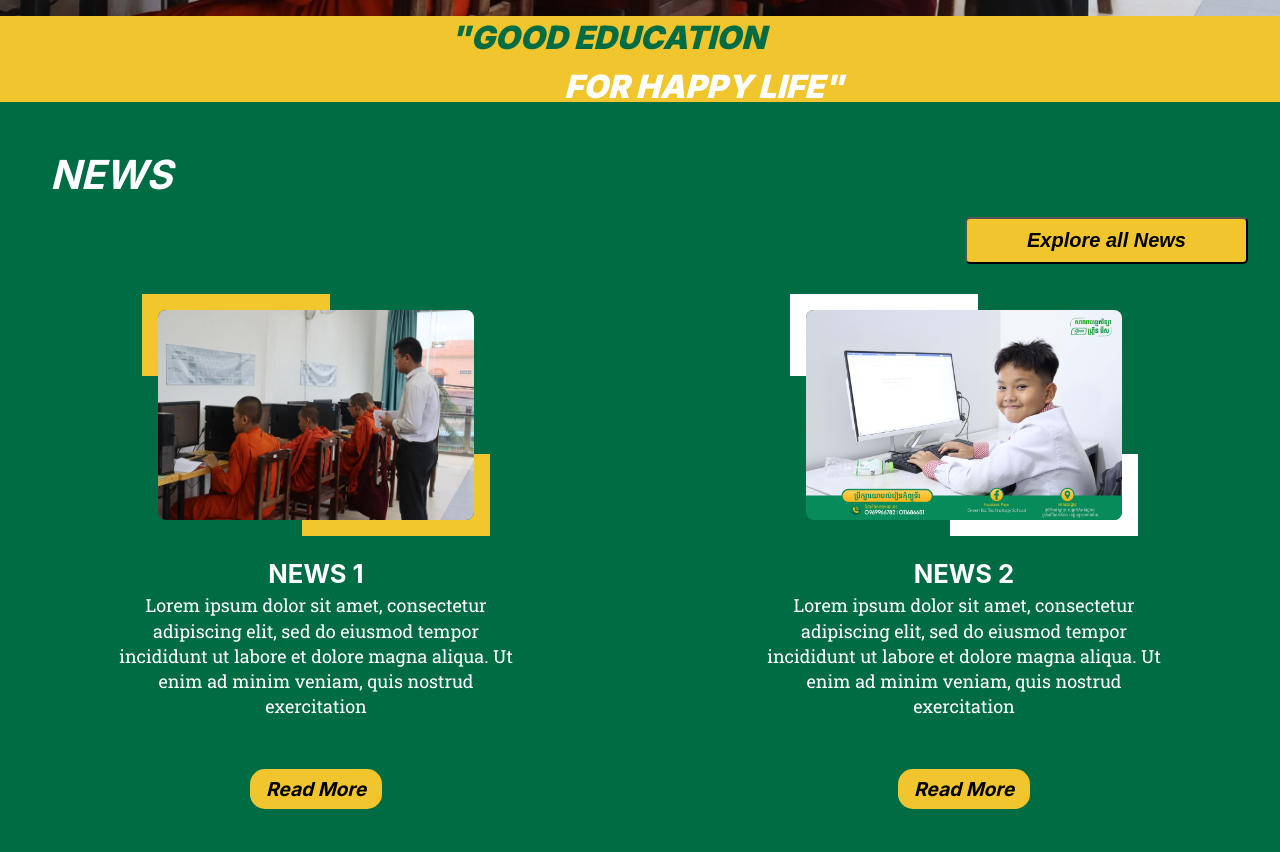
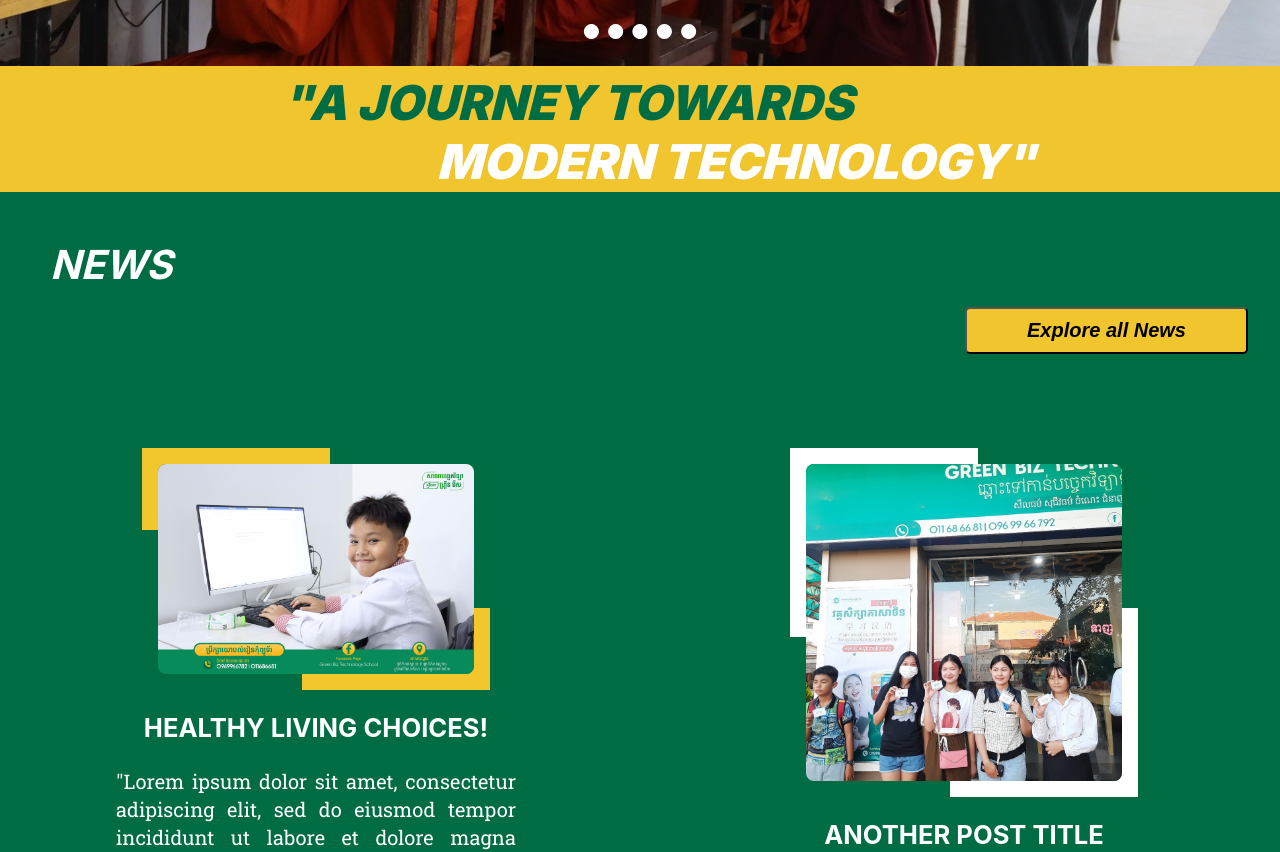
Before and after one commit to phiromkong/green-biz-techonology-school-website, a React (Create React App) app: page / in a window 1280 px wide. Shown: the part 800-1652 px from the top of the page. Built offline with nearby package versions, Linux system fonts and the light colour scheme.

Commit message:
Configure routes for Hnews Change slogan debug frontend

```diff
--- a/src/App.js
+++ b/src/App.js
@@ -10,6 +10,7 @@ import Gallery from './pages/Gallery';
 import Contact from './pages/Contact';
 import AdminLogin from './pages/AdminLogin';
 import AdminDashboard from './pages/AdminDashboard';
+import CoursesDetail from './components/Coursedetail';
 
 function App() {
   const newsData = [
@@ -62,11 +63,23 @@ function App() {
       newsImages: ["../Img4.jpg", "../Img5.jpg"],
     },
   ];
+  const cardData = [
+    { id: 1, title: "Course 1", image: "./Img1.jpg", description: "Lorem ipsum dolor sit amet, consectetur adipiscing elit, sed do eiusmod tempor incididunt ut labore et dolore magna aliqua. Ut enim ad minim veniam, quis nostrud exercitation", link: "/course-details1" },
+    { id: 2, title: "Course 2", image: "./Img2.jpg", description: "Lorem ipsum dolor sit amet, consectetur adipiscing elit, sed do eiusmod tempor incididunt ut labore et dolore magna aliqua. Ut enim ad minim veniam, quis nostrud exercitation", link: "/course-details2" },
+    { id: 3, title: "Course 3", image: "./Img3.jpg", description: "Lorem ipsum dolor sit amet, consectetur adipiscing elit, sed do eiusmod tempor incididunt ut labore et dolore magna aliqua. Ut enim ad minim veniam, quis nostrud exercitation", link: "/course-details3" },
+    { id: 4, title: "Course 4", image: "./Img1.jpg", description: "Lorem ipsum dolor sit amet, consectetur adipiscing elit, sed do eiusmod tempor incididunt ut labore et dolore magna aliqua. Ut enim ad minim veniam, quis nostrud exercitation", link: "/course-details4" },
+    { id: 5, title: "Course 5", image: "./Img2.jpg", description: "Lorem ipsum dolor sit amet, consectetur adipiscing elit, sed do eiusmod tempor incididunt ut labore et dolore magna aliqua. Ut enim ad minim veniam, quis nostrud exercitation", link: "/course-details5" },
+    { id: 6, title: "Course 6", image: "./Img3.jpg", description: "Lorem ipsum dolor sit amet, consectetur adipiscing elit, sed do eiusmod tempor incididunt ut labore et dolore magna aliqua. Ut enim ad minim veniam, quis nostrud exercitation", link: "/course-details6" },
+    { id: 7, title: "Course 7", image: "./Img1.jpg", description: "Lorem ipsum dolor sit amet, consectetur adipiscing elit, sed do eiusmod tempor incididunt ut labore et dolore magna aliqua. Ut enim ad minim veniam, quis nostrud exercitation", link: "/course-details7" },
+    { id: 8, title: "Course 8", image: "./Img2.jpg", description: "Lorem ipsum dolor sit amet, consectetur adipiscing elit, sed do eiusmod tempor incididunt ut labore et dolore magna aliqua. Ut enim ad minim veniam, quis nostrud exercitation", link: "/course-details8" },
+    { id: 9, title: "Course 9", image: "./Img3.jpg", description: "Lorem ipsum dolor sit amet, consectetur adipiscing elit, sed do eiusmod tempor incididunt ut labore et dolore magna aliqua. Ut enim ad minim veniam, quis nostrud exercitation", link: "/course-details9" },
+  ];
  return (
     <Router>
       <Routes>
         <Route path="/about" element={<About />} />
         <Route path="/courses" element={<Courses />} />
+        <Route path="/course-details/:id" element={<CoursesDetail courses={cardData} />} />
         <Route path="/news" element={<News />} />
         <Route path="/news/:id" element={<NewsDetails newsData={newsData} />} />
         <Route path="/faculty" element={<Faculty />} />
--- /dev/null
+++ b/src/components/Coursedetail.jsx
@@ -0,0 +1,26 @@
+import React from 'react';
+import { useParams } from 'react-router-dom';
+import Navbar from './Navbar';
+import Footer from './Footer';
+
+const CoursesDetail = ({ courses }) => {
+    const { id } = useParams();
+  const course = courses.find((course) => course.link === `/course-details/${id}`);
+  if (!course) {
+    return <p>Course not found</p>;
+  }
+
+  return (
+    <div>
+      <Navbar />
+      <div className='course-details'>
+        <div className='course-title'>{course.title}</div>
+        <p>{course.description}</p>
+        {/* Add more details as needed */}
+      </div>
+      <Footer />
+    </div>
+  );
+};
+
+export default CoursesDetail;
--- a/src/components/Hnews.jsx
+++ b/src/components/Hnews.jsx
@@ -3,23 +3,30 @@ import Grid from '@mui/material/Grid';
 import { Link } from 'react-router-dom';
 import "./css/Hnews.css";
 
-function Hnews({ children }) {
+function Hnews({ children, limit = 4 }) {
+  const limitedChildren = React.Children.toArray(children).slice(0, limit);
+
   return (
     <div className="program_container text-center">
       <h2 className='news_update_title'>News</h2>
       <button className='all_news'>
-        <Link to="/news" style={{color: 'black'}}>Explore all News</Link>
+        <Link to="/news" style={{ color: 'black' }}>Explore all News</Link>
       </button>
       <Grid container spacing={2}>
-        {React.Children.map(children, (child, index) => {
+        {limitedChildren.map((child, index) => {
           const isOdd = index % 2 !== 0;
           const isColumnOdd = Math.floor(index / 2) % 2 !== 0;
           const imageStyle = (isColumnOdd && isOdd) || (!isColumnOdd && !isOdd)
             ? 'c_program_image_y'
             : 'c_program_image_w';
 
+            const gridColumnStyle = {
+              paddingTop: isColumnOdd ? '0px' : '80px', // Add your desired top padding value for the second column
+              paddingRight: '0', // No right padding for this example
+            };
+
           return (
-            <Grid item key={index} xs={12} md={6}>
+            <Grid item key={index} xs={12} md={6} style={gridColumnStyle}>
               {React.cloneElement(child, { imageStyle })}
             </Grid>
           );
--- a/src/components/Navbar.jsx
+++ b/src/components/Navbar.jsx
@@ -18,7 +18,7 @@ export const Navbar = () => {
                 <div>
                     <Link to="/" className="title">
                         <div className="logo-container">
-                            <img src="logo192.png" alt="School Logo" className="logo" />
+                            <img src="logo2.png" alt="School Logo" className="logo" />
                         </div>
                         <div className="title-container">
                             <div className="english">Green Biz Technology School</div>
--- a/src/components/NewsCard.jsx
+++ b/src/components/NewsCard.jsx
@@ -1,29 +1,30 @@
-// Program.jsx
 import React from 'react';
-import "./css/NewsCard.css";
+import { Link } from 'react-router-dom';
+import './css/NewsCard.css';
 
-function NewsCard({ title, imgUrl, description, link, imageStyle, gridColumn }) {
-    const gridStyles = {
-        gridColumn: gridColumn,
-      };
+function NewsCard({ title, imgUrl, description, content, id, imageStyle, gridColumn }) {
+  const gridStyles = {
+    gridColumn: gridColumn,
+  };
+
   return (
     <div className="text-center" style={gridStyles}>
       <div className="program_box">
-        <a href={link}>
+        <Link to={`/news/${id}`}>
           <img className={`c_program_image ${imageStyle}`} src={imgUrl} alt={title} />
-        </a>
+        </Link>
         <div className="pt-5">
-          <a href={link}>
+          <Link to={`/news/${id}`}>
             <h4 className="c_white ctitle_program">{title}</h4>
-          </a>
+          </Link>
           <div className="c_white font12rem text__content four_line program__content ac_text">
             <p>{description}</p>
           </div>
-          <a href={link}>
+          <Link to={`/news/${id}`}>
             <div className="d-flex ohver_read pt-2">
               <button className="read_more">Read More</button>
             </div>
-          </a>
+          </Link>
         </div>
       </div>
     </div>
--- a/src/components/Slogan.jsx
+++ b/src/components/Slogan.jsx
@@ -4,8 +4,8 @@ import styles from './css/Slogan.module.css';
 const Slogan = () => {
  return (
     <div className={styles.Slogan}>
-      <div className={styles.part1}>"GOOD EDUCATION</div>
-      <div className={styles.part2}>FOR HAPPY LIFE"</div>
+      <div className={styles.part1}>"A JOURNEY TOWARDS</div>
+      <div className={styles.part2}> MODERN TECHNOLOGY"</div>
     </div>
  );
 };
--- a/src/components/css/Footer.css
+++ b/src/components/css/Footer.css
@@ -43,11 +43,13 @@ footer {
 .footer-left h4 {
   font-size: 20px;
   font-weight: bold;
-  font-weight: 600
+  font-weight: 600;
+  margin-left: -30px;
 }
 
 .footer-left p {
   line-height: 25px;
+  margin-left: -30px;
 }
 
 /* Social Icons styles */
@@ -55,6 +57,7 @@ footer {
   display: flex;
   flex-wrap: wrap;
   margin-top: 10px;
+  margin-left: -30px;
 }
 
 .social-icons a {
@@ -74,6 +77,7 @@ footer {
   min-height: 460px;
   height: auto;
   padding-top: 70px;
+  padding-left: 30px;
 
 }
 
--- a/src/components/css/Navbar.css
+++ b/src/components/css/Navbar.css
@@ -51,7 +51,7 @@ nav .title {
 }
 
 .logo {
-    width: 50px;
+    width: 100px;
     height: auto;
 }
 
@@ -108,6 +108,9 @@ nav .menu span {
 
 
 @media (max-width: 864px) {
+    .logo {
+        width: 100px; /* Adjust the width for larger screens */
+    }
     nav .menu {
         display: flex;
     }
--- a/src/components/css/NewsCard.css
+++ b/src/components/css/NewsCard.css
@@ -59,11 +59,11 @@ a {
     line-height: 1.4;
     color: white;
     font-family: 'Roboto Slab', serif;
-    font-size: 18px;
+    font-size: 20px;
     max-width: 400px;
     margin: 0 auto;
-    text-align: center;
     padding-bottom: 50px;
-    margin-top: -30px;
-    text-align: center;
+    margin-top: -10px;
+    text-align: justify;
+    word-spacing: 0.5px;
   }
--- a/src/components/css/Slogan.module.css
+++ b/src/components/css/Slogan.module.css
@@ -1,38 +1,36 @@
 .Slogan {
     display: flex;
     flex-direction: column;
-   justify-content: space-between;
-   height: 15vh;
+    justify-content: center; /* Center vertically */
+    align-items: center; /* Center horizontally */
+    height: 20vh;
     background-color: #F0C52D;
     margin-bottom: -4.3vh;
     margin-top: -288px;
     max-height: 100%;
  }
 
-.Slogan .part1 {
-   font-family: "Inter", sans-serif;
-   font-optical-sizing: auto;
-   font-weight: 900;
-   font-style: italic;
-   font-variation-settings:"slnt" 0;
-   color: #006C44;
-   text-align: center;
-   padding-top: 2px;
-   padding-right: 2em;
-   font-size: 2em;
-}
-
+ .Slogan .part1,
  .Slogan .part2 {
     font-family: "Inter", sans-serif;
     font-optical-sizing: auto;
     font-weight: 900;
     font-style: italic;
     font-variation-settings:"slnt" 0;
-   color: White;
     text-align: center;
+    font-size: 3em;
+ }
+
+ .Slogan .part1 {
+    color: #006C44;
+    padding-top: 2px;
+    padding-right: 3em;
+ }
+
+ .Slogan .part2 {
+    color: white;
     padding-left: 4em;
     padding-bottom: 30px;
-   font-size: 2em;
  }
 
 @media (max-width: 1024px) {
--- a/src/pages/Home.jsx
+++ b/src/pages/Home.jsx
@@ -10,24 +10,83 @@ import Footer from '../components/Footer';
 
 const Home = () => {
   const partnerLogos = [
-    {icon: "./IFLS-Logo.png"},
-    {icon: "./Vattanac-Logo.png"},
-    {icon: "./IFLS-Logo.png"},
-    {icon: "./IFLS-Logo.png"},
-    {icon: "./Vattanac-Logo.png"},
-    {icon: "./IFLS-Logo.png"},
-    {icon: "./IFLS-Logo.png"},
-    {icon: "./Vattanac-Logo.png"},
-    {icon: "./IFLS-Logo.png"},
-    {icon: "./IFLS-Logo.png"},
-    {icon: "./Vattanac-Logo.png"},
-    {icon: "./IFLS-Logo.png"},
+    { icon: "./IFLS-Logo.png" },
+    { icon: "./Vattanac-Logo.png" },
+    { icon: "./IFLS-Logo.png" },
+    { icon: "./IFLS-Logo.png" },
+    { icon: "./Vattanac-Logo.png" },
+    { icon: "./IFLS-Logo.png" },
+    { icon: "./IFLS-Logo.png" },
+    { icon: "./Vattanac-Logo.png" },
+    { icon: "./IFLS-Logo.png" },
+    { icon: "./IFLS-Logo.png" },
+    { icon: "./Vattanac-Logo.png" },
+    { icon: "./IFLS-Logo.png" },
   ];
+
+  const newsData = [
+    {
+      id: 1,
+      title: 'Healthy living choices!',
+      description: '"Lorem ipsum dolor sit amet, consectetur adipiscing elit, sed do eiusmod tempor incididunt ut labore et dolore magna aliqua."',
+      content: '"Lorem ipsum dolor sit amet, consectetur adipiscing elit, sed do eiusmod tempor incididunt ut labore et dolore magna aliqua. Ut enim ad minim veniam, quis nostrud exercitation ullamco laboris nisi ut aliquip ex ea commodo consequat. Duis aute irure dolor in reprehenderit in voluptate velit esse cillum dolore eu fugiat nulla pariatur"Lorem ipsum dolor sit amet, consectetur adipiscing elit, sed do eiusmod tempor incididunt ut labore et dolore magna aliqua. Ut enim ad minim veniam, quis nostrud exercitation ullamco laboris nisi ut aliquip ex ea commodo consequat. Duis aute irure dolor in reprehenderit in voluptate velit esse cillum dolore eu fugiat nulla pariatur..".."',
+      date: '16 January 2024',
+      thumbnailImage: "../Img2.jpg",
+      newsImages: ["../Img2.jpg", "../Img3.jpg", "../Img2.jpg", "../Img3.jpg"],
+    },
+    {
+      id: 2,
+      title: 'Another post title',
+      description: '"Lorem ipsum dolor sit amet, consectetur adipiscing elit, sed do eiusmod tempor incididunt ut labore et dolore magna aliqua."',
+      content: '"Lorem ipsum dolor sit amet, consectetur adipiscing elit, sed do eiusmod tempor incididunt ut labore et dolore magna aliqua. Ut enim ad minim veniam, quis nostrud exercitation ullamco laboris nisi ut aliquip ex ea commodo consequat. Duis aute irure dolor in reprehenderit in voluptate velit esse cillum dolore eu fugiat nulla pariatur"Lorem ipsum dolor sit amet, consectetur adipiscing elit, sed do eiusmod tempor incididunt ut labore et dolore magna aliqua. Ut enim ad minim veniam, quis nostrud exercitation ullamco laboris nisi ut aliquip ex ea commodo consequat. Duis aute irure dolor in reprehenderit in voluptate velit esse cillum dolore eu fugiat nulla pariatur..".."',
+      date: '17 January 2024',
+      thumbnailImage: "../Img4.jpg",
+      newsImages: ["../Img4.jpg", "../Img5.jpg"],
+    },
+    {
+      id: 3,
+      title: 'Healthy living choices!',
+      description: '"Lorem ipsum dolor sit amet, consectetur adipiscing elit, sed do eiusmod tempor incididunt ut labore et dolore magna aliqua."',
+      content: '"Lorem ipsum dolor sit amet, consectetur adipiscing elit, sed do eiusmod tempor incididunt ut labore et dolore magna aliqua. Ut enim ad minim veniam, quis nostrud exercitation ullamco laboris nisi ut aliquip ex ea commodo consequat. Duis aute irure dolor in reprehenderit in voluptate velit esse cillum dolore eu fugiat nulla pariatur"Lorem ipsum dolor sit amet, consectetur adipiscing elit, sed do eiusmod tempor incididunt ut labore et dolore magna aliqua. Ut enim ad minim veniam, quis nostrud exercitation ullamco laboris nisi ut aliquip ex ea commodo consequat. Duis aute irure dolor in reprehenderit in voluptate velit esse cillum dolore eu fugiat nulla pariatur..".."',
+      date: '16 January 2024',
+      thumbnailImage: "../Img2.jpg",
+      newsImages: ["../Img2.jpg", "../Img3.jpg"],
+    },
+    {
+      id: 4,
+      title: 'Another post title',
+      description: '"Lorem ipsum dolor sit amet, consectetur adipiscing elit, sed do eiusmod tempor incididunt ut labore et dolore magna aliqua."',
+      content: '"Lorem ipsum dolor sit amet, consectetur adipiscing elit, sed do eiusmod tempor incididunt ut labore et dolore magna aliqua. Ut enim ad minim veniam, quis nostrud exercitation ullamco laboris nisi ut aliquip ex ea commodo consequat. Duis aute irure dolor in reprehenderit in voluptate velit esse cillum dolore eu fugiat nulla pariatur"Lorem ipsum dolor sit amet, consectetur adipiscing elit, sed do eiusmod tempor incididunt ut labore et dolore magna aliqua. Ut enim ad minim veniam, quis nostrud exercitation ullamco laboris nisi ut aliquip ex ea commodo consequat. Duis aute irure dolor in reprehenderit in voluptate velit esse cillum dolore eu fugiat nulla pariatur..".."',
+      date: '17 January 2024',
+      thumbnailImage: "../Img4.jpg",
+      newsImages: ["../Img4.jpg", "../Img5.jpg"],
+    },
+    {
+      id: 5,
+      title: 'Healthy living choices!',
+      description: '"Lorem ipsum dolor sit amet, consectetur adipiscing elit, sed do eiusmod tempor incididunt ut labore et dolore magna aliqua."',
+      content: '"Lorem ipsum dolor sit amet, consectetur adipiscing elit, sed do eiusmod tempor incididunt ut labore et dolore magna aliqua. Ut enim ad minim veniam, quis nostrud exercitation ullamco laboris nisi ut aliquip ex ea commodo consequat. Duis aute irure dolor in reprehenderit in voluptate velit esse cillum dolore eu fugiat nulla pariatur"Lorem ipsum dolor sit amet, consectetur adipiscing elit, sed do eiusmod tempor incididunt ut labore et dolore magna aliqua. Ut enim ad minim veniam, quis nostrud exercitation ullamco laboris nisi ut aliquip ex ea commodo consequat. Duis aute irure dolor in reprehenderit in voluptate velit esse cillum dolore eu fugiat nulla pariatur..".."',
+      date: '16 January 2024',
+      thumbnailImage: "../Img2.jpg",
+      newsImages: ["../Img2.jpg", "../Img3.jpg"],
+    },
+    {
+      id: 6,
+      title: 'Another post title',
+      description: '"Lorem ipsum dolor sit amet, consectetur adipiscing elit, sed do eiusmod tempor incididunt ut labore et dolore magna aliqua."',
+      content: '"Lorem ipsum dolor sit amet, consectetur adipiscing elit, sed do eiusmod tempor incididunt ut labore et dolore magna aliqua. Ut enim ad minim veniam, quis nostrud exercitation ullamco laboris nisi ut aliquip ex ea commodo consequat. Duis aute irure dolor in reprehenderit in voluptate velit esse cillum dolore eu fugiat nulla pariatur"Lorem ipsum dolor sit amet, consectetur adipiscing elit, sed do eiusmod tempor incididunt ut labore et dolore magna aliqua. Ut enim ad minim veniam, quis nostrud exercitation ullamco laboris nisi ut aliquip ex ea commodo consequat. Duis aute irure dolor in reprehenderit in voluptate velit esse cillum dolore eu fugiat nulla pariatur..".."',
+      date: '17 January 2024',
+      thumbnailImage: "../Img4.jpg",
+      newsImages: ["../Img4.jpg", "../Img5.jpg"],
+    },
+  ];
+
   const cardData = [
     { title: "Course 1", image: "./Img1.jpg", description: "Lorem ipsum dolor sit amet, consectetur adipiscing elit, sed do eiusmod tempor incididunt ut labore et dolore magna aliqua. Ut enim ad minim veniam, quis nostrud exercitation", link: "/course-details1" },
     { title: "Course 2", image: "./Img2.jpg", description: "Lorem ipsum dolor sit amet, consectetur adipiscing elit, sed do eiusmod tempor incididunt ut labore et dolore magna aliqua. Ut enim ad minim veniam, quis nostrud exercitation", link: "/course-details2" },
     { title: "Course 3", image: "./Img3.jpg", description: "Lorem ipsum dolor sit amet, consectetur adipiscing elit, sed do eiusmod tempor incididunt ut labore et dolore magna aliqua. Ut enim ad minim veniam, quis nostrud exercitation", link: "/course-details3" },
   ];
+
   const slides = [
     { url: "http://localhost:3000/Img1.jpg", title: "NA" },
     { url: "http://localhost:3000/Img2.jpg", title: "NA" },
@@ -35,6 +94,7 @@ const Home = () => {
     { url: "http://localhost:3000/Img4.jpg", title: "NA" },
     { url: "http://localhost:3000/Img5.jpg", title: "NA" },
   ];
+
   const containerStyles = {
     height: "960px",
     margin: "0 auto",
@@ -46,12 +106,17 @@ const Home = () => {
       <div style={containerStyles}>
         <Slider slides={slides} />
       </div>
-            <Slogan/>
-            <Hnews title="News and Update">
-              <NewsCard title="News 1" imgUrl="./Img1.jpg" description="Lorem ipsum dolor sit amet, consectetur adipiscing elit, sed do eiusmod tempor incididunt ut labore et dolore magna aliqua. Ut enim ad minim veniam, quis nostrud exercitation" link="/link1"/>
-              <NewsCard title="News 2" imgUrl="./Img2.jpg" description="Lorem ipsum dolor sit amet, consectetur adipiscing elit, sed do eiusmod tempor incididunt ut labore et dolore magna aliqua. Ut enim ad minim veniam, quis nostrud exercitation" link="/link2"/>
-              <NewsCard title="News 3" imgUrl="./Img3.jpg" description="Lorem ipsum dolor sit amet, consectetur adipiscing elit, sed do eiusmod tempor incididunt ut labore et dolore magna aliqua. Ut enim ad minim veniam, quis nostrud exercitation" link="/link3"/>
-              <NewsCard title="News 4" imgUrl="./Img2.jpg" description="Lorem ipsum dolor sit amet, consectetur adipiscing elit, sed do eiusmod tempor incididunt ut labore et dolore magna aliqua. Ut enim ad minim veniam, quis nostrud exercitation" link="/link4"/>
+      <Slogan />
+      <Hnews title="News and Update" limit={4}>
+        {newsData.map((news, index) => (
+          <NewsCard
+            key={index}
+            title={news.title}
+            imgUrl={news.thumbnailImage}
+            description={news.description}
+            id={news.id}
+          />
+        ))}
       </Hnews>
       <Hcourse courses={cardData} />
       <Partners images={partnerLogos} />
```
Also changed, not shown: public/logo.png (added), public/logo2.png (added). Lines whose indentation alone changed are shown as unchanged.
